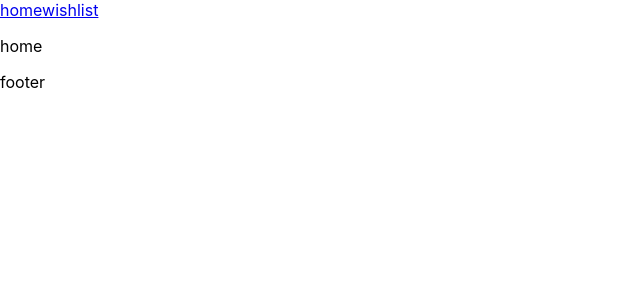
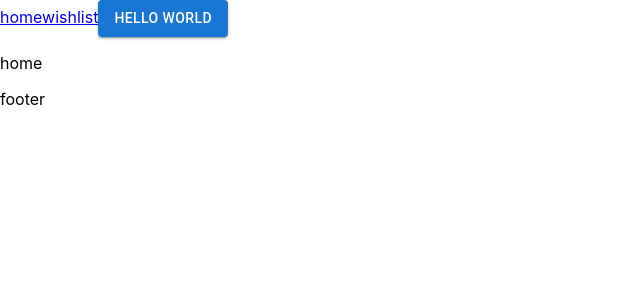
Before and after one commit to hieu-tn/wishlist, a React (Create React App) app: page / in a window 1280 px wide. Shown: the top 300 px of the page, without its empty margins (0-640 px from the left). Built offline with nearby package versions, Linux system fonts and the light colour scheme.

Commit message:
add material ui

```diff
--- a/package.json
+++ b/package.json
@@ -3,6 +3,9 @@
   "version": "0.1.0",
   "private": true,
   "dependencies": {
+    "@emotion/react": "^11.10.6",
+    "@emotion/styled": "^11.10.6",
+    "@mui/material": "^5.11.16",
     "@testing-library/jest-dom": "^5.16.5",
     "@testing-library/react": "^13.4.0",
     "@testing-library/user-event": "^13.5.0",
--- a/src/components/header.tsx
+++ b/src/components/header.tsx
@@ -1,11 +1,14 @@
 import React from "react";
 import {NavLink} from "react-router-dom";
+
+import Button from '@mui/material/Button'
 
 export default function Header() {
   return (
     <header>
       <NavLink to={`/`}>home</NavLink>
       <NavLink to={`/wishlist`}>wishlist</NavLink>
+      <Button variant="contained">Hello World</Button>
     </header>
   )
 }
--- a/src/routes/home.tsx
+++ b/src/routes/home.tsx
@@ -1,3 +1,5 @@
+import 'styles/home.scss'
+
 export default function Home() {
   return (
     <>
--- a/src/routes/wishlist.tsx
+++ b/src/routes/wishlist.tsx
@@ -1,3 +1,5 @@
+import 'styles/wishlist.scss'
+
 export default function Wishlist() {
   return (
     <>
```
Also changed, not shown: src/styles/home.scss (added), src/styles/wishlist.scss (added), 1 other file (tests, documents, lock files or other folders).
